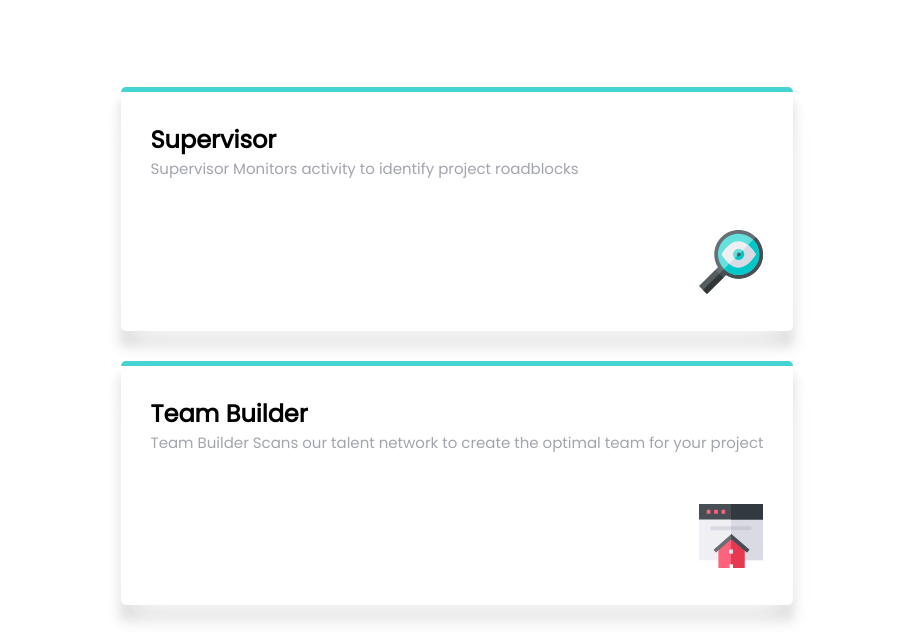
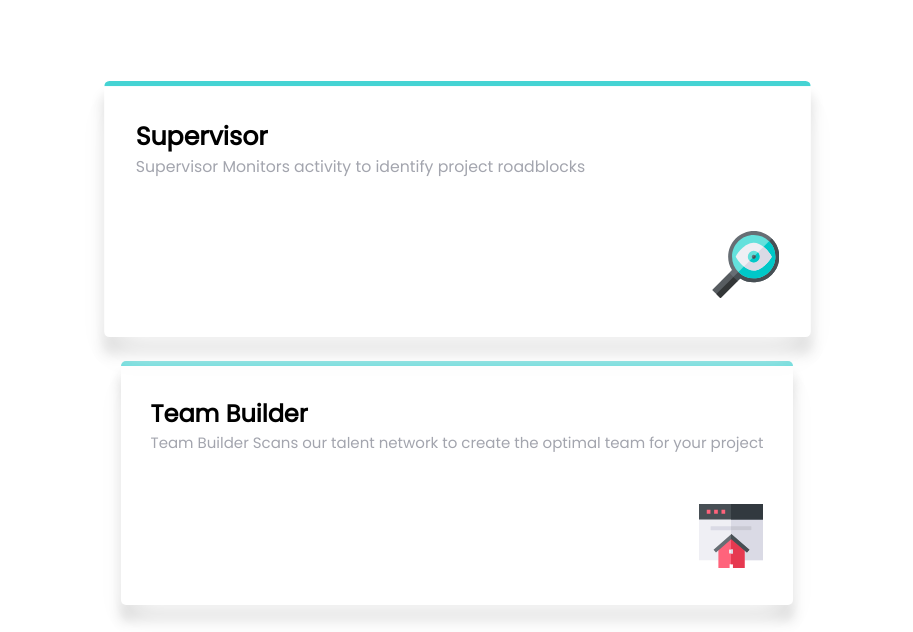
Before and after one commit to GitHubMarcelNoack/frontend-mentor-fourcardfeaturesection, a plain HTML site: page index.html in a window 1280 px wide. In both pictures the pointer is over the element 639 px from the left and 366 px from the top of the page. Shown: the part 157-789 px from the top of the page, without its empty margins (183-1096 px from the left). Drawn offline with Linux system fonts and the light colour scheme.

Commit message:
add hover effect

```diff
--- a/css/styles.css
+++ b/css/styles.css
@@ -58,12 +58,14 @@ header p {
 }
 
 .card {
+  background-color: #fff;
   display: flex;
   flex-direction: column;
   border-radius: 5px;
   box-shadow: 0 19px 38px var(--neutral-light-gray), 0 15px 12px rgba(0, 0, 0, 0.22);
   border-top: 5px solid var(--primary-cyan);
   padding: 30px;
+  transition: all 0.5s;
 }
 
 .card-description {
@@ -76,6 +78,11 @@ header p {
   align-self: flex-end;
 }
 
+.card:hover {
+  transform: scale(1.05);
+  z-index: 10;
+}
+
 /* Desktop style */
 @media only screen and (min-width: 375px) {
 }
```
